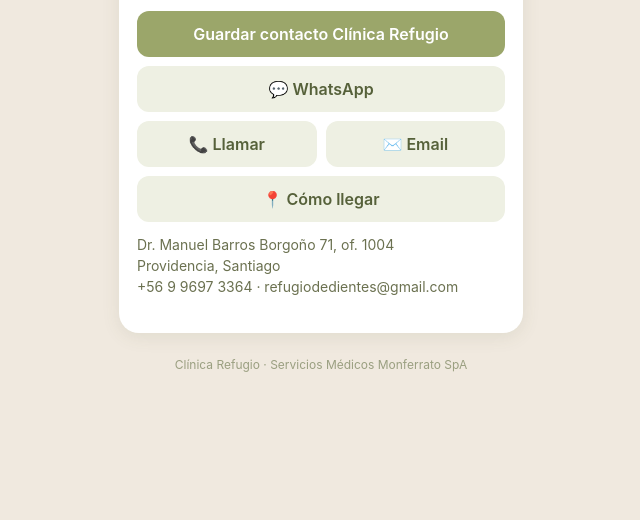
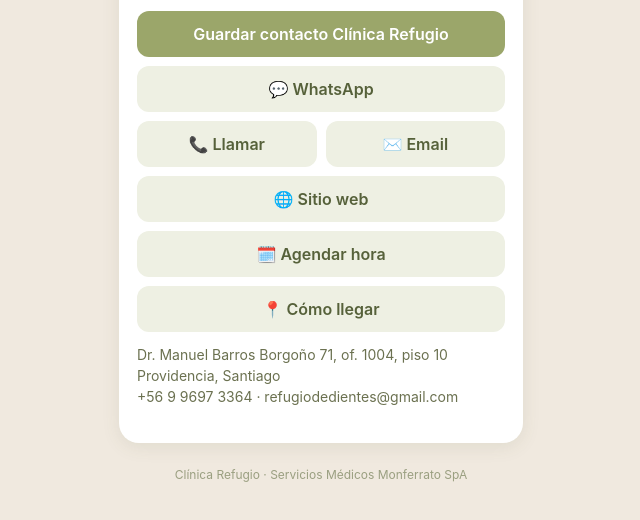
Before and after one commit to refugiodedientes/refugiodedientes.github.io, a plain HTML site: page index.html in a window 1280 px wide. Shown: the part 564-1084 px from the top of the page, without its empty margins (319-959 px from the left). Before the commit the page ends 976 px from the top, so only its background shows below. Drawn offline with Linux system fonts and the light colour scheme.

Commit message:
Agrega clinicarefugio.cl, agenda online y piso 10 a los datos de la clínica

```diff
--- a/index.html
+++ b/index.html
@@ -26,8 +26,10 @@ h1,h2{font-family:Georgia,"Cormorant Garamond",serif;font-weight:600;margin:0;co
  <a class="btn main" href="Clinica_Refugio.vcf" download>Guardar contacto Clínica Refugio</a>
  <a class="btn" href="https://wa.me/56996973364?text=Hola%2C%20quisiera%20agendar%20una%20hora%20en%20Cl%C3%ADnica%20Refugio">💬 WhatsApp</a>
  <div class="row"><a class="btn" href="tel:+56996973364">📞 Llamar</a><a class="btn" href="mailto:refugiodedientes@gmail.com">✉️ Email</a></div>
+ <a class="btn" href="https://clinicarefugio.cl" target="_blank" rel="noopener">🌐 Sitio web</a>
+ <a class="btn" href="https://ff.healthatom.io/lj5K1E" target="_blank" rel="noopener">🗓️ Agendar hora</a>
  <a class="btn" href="https://www.google.com/maps/search/?api=1&query=Dr.%20Manuel%20Barros%20Borgo%C3%B1o%2071%2C%20Providencia%2C%20Santiago%2C%20Chile" target="_blank" rel="noopener">📍 Cómo llegar</a>
- <p class="info">Dr. Manuel Barros Borgoño 71, of. 1004<br>Providencia, Santiago<br>+56 9 9697 3364 · refugiodedientes@gmail.com</p>
+ <p class="info">Dr. Manuel Barros Borgoño 71, of. 1004, piso 10<br>Providencia, Santiago<br>+56 9 9697 3364 · refugiodedientes@gmail.com</p>
 </section>
 <footer>Clínica Refugio · Servicios Médicos Monferrato SpA</footer>
 </div></body></html>
```
Also changed, not shown: 2 other files.
